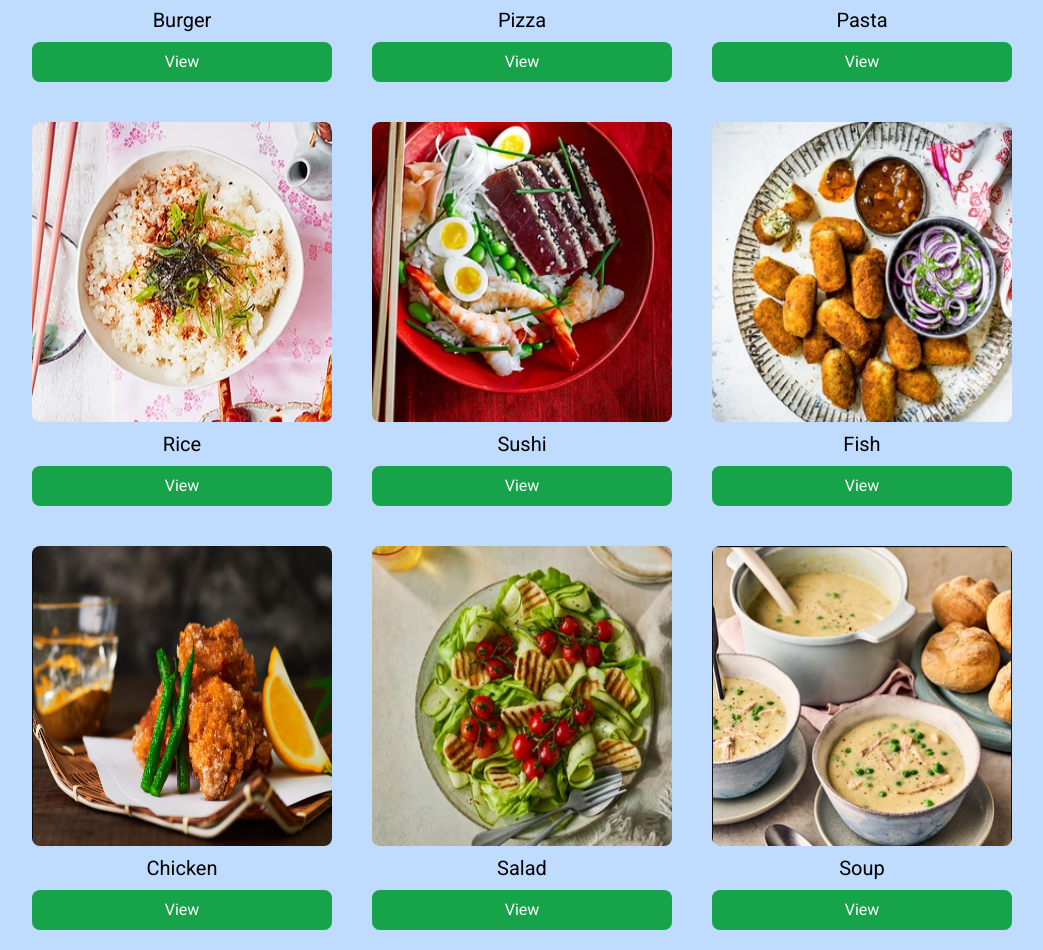
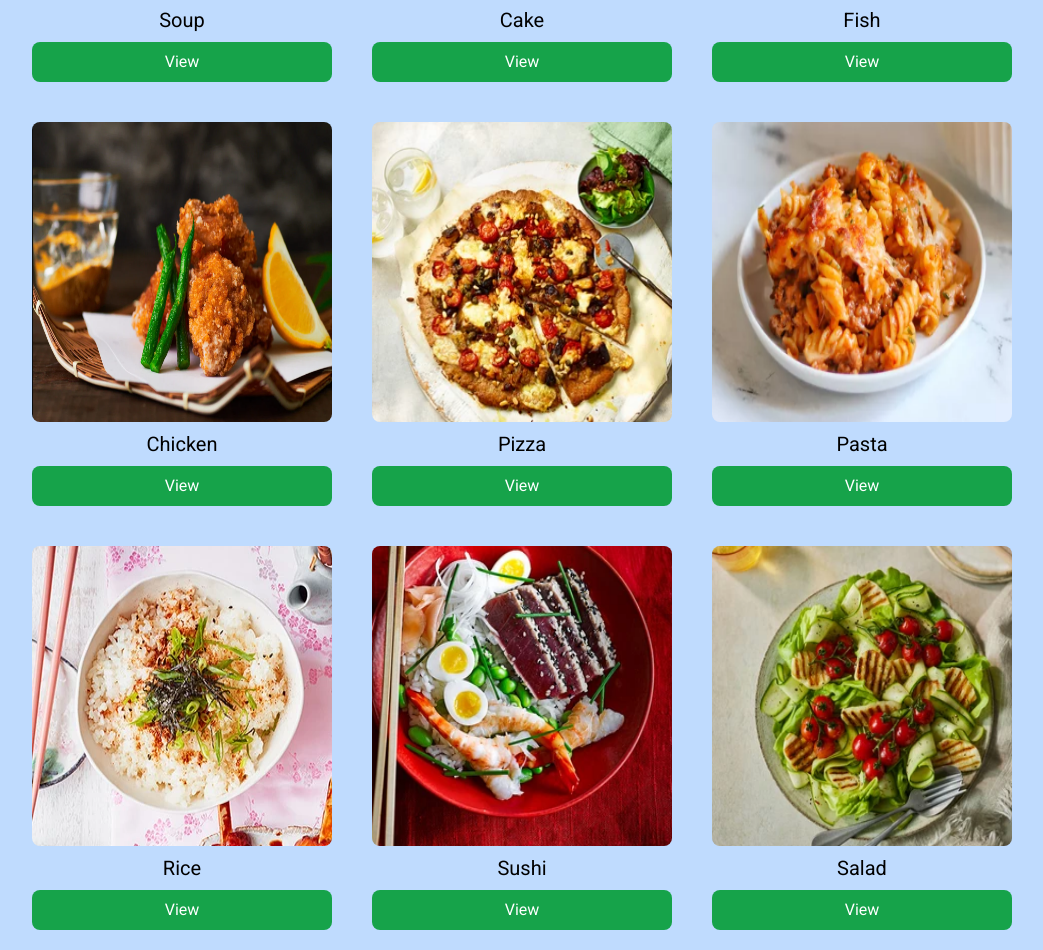
Before and after one commit to anikaivnath/Foodism, a React (Vite) app in the folder Foodism/: page /menu in a window 1280 px wide. Shown: the part 442-1392 px from the top of the page, without its empty margins (118-1161 px from the left). Built offline with nearby package versions, Linux system fonts and the light colour scheme; a web font is replaced by a local one.

Commit message:
feat(Menu): update menu items to include Soup, Cake, and Fish for enhanced variety

```diff
--- a/Foodism/src/Components/Menu.jsx
+++ b/Foodism/src/Components/Menu.jsx
@@ -13,16 +13,17 @@ import Soup from "./image/Soup.png";
 import Cake from "./image/Cake.png";
 
 const menuItems = [
-  { src: Burger, name: "Burger" },
+  { src: Soup, name: "Soup" },
+  { src: Cake, name: "Cake" },
+  { src: Fish, name: "Fish" },
+  { src: Chicken, name: "Chicken" },
   { src: pizza, name: "Pizza" },
   { src: pasta, name: "Pasta" },
   { src: Rice, name: "Rice" },
   { src: Sushi, name: "Sushi" },
-  { src: Fish, name: "Fish" },
-  { src: Chicken, name: "Chicken" },
   { src: salad, name: "Salad" },
-  { src: Soup, name: "Soup" },
-  { src: Cake, name: "Cake" }
+  { src: Burger, name: "Burger" }
+
 ];
 
 const Menu = () => {
@@ -38,8 +39,7 @@ const Menu = () => {
             <img className='w-[300px] h-[300px] rounded-lg' src={item.src} alt={item.name} />
             <div className='font-custom mt-2'>
               <p className='text-xl'>{item.name}</p>
-              <p
-                className='font-custom mt-2 bg-green-600 text-white rounded-lg p-2 cursor-pointer hover:bg-green-700'
+              <p className='font-custom mt-2 bg-green-600 text-white rounded-lg p-2 cursor-pointer hover:bg-green-700'
                 onClick={() => navigate(`/food/${item.name}`)}
               >
                 View
--- a/Foodism/src/Components/items.jsx
+++ b/Foodism/src/Components/items.jsx
@@ -16,7 +16,6 @@ const FoodRecipes = () => {
       <ul className="flex flex-wrap gap-4">
         {recipes?.map(meal => (
           <li key={meal.idMeal}>
-
             <img src={meal.strMealThumb} alt={meal.strMeal} width="200px" />
             <h3>{meal.strMeal}</h3>
 
```
